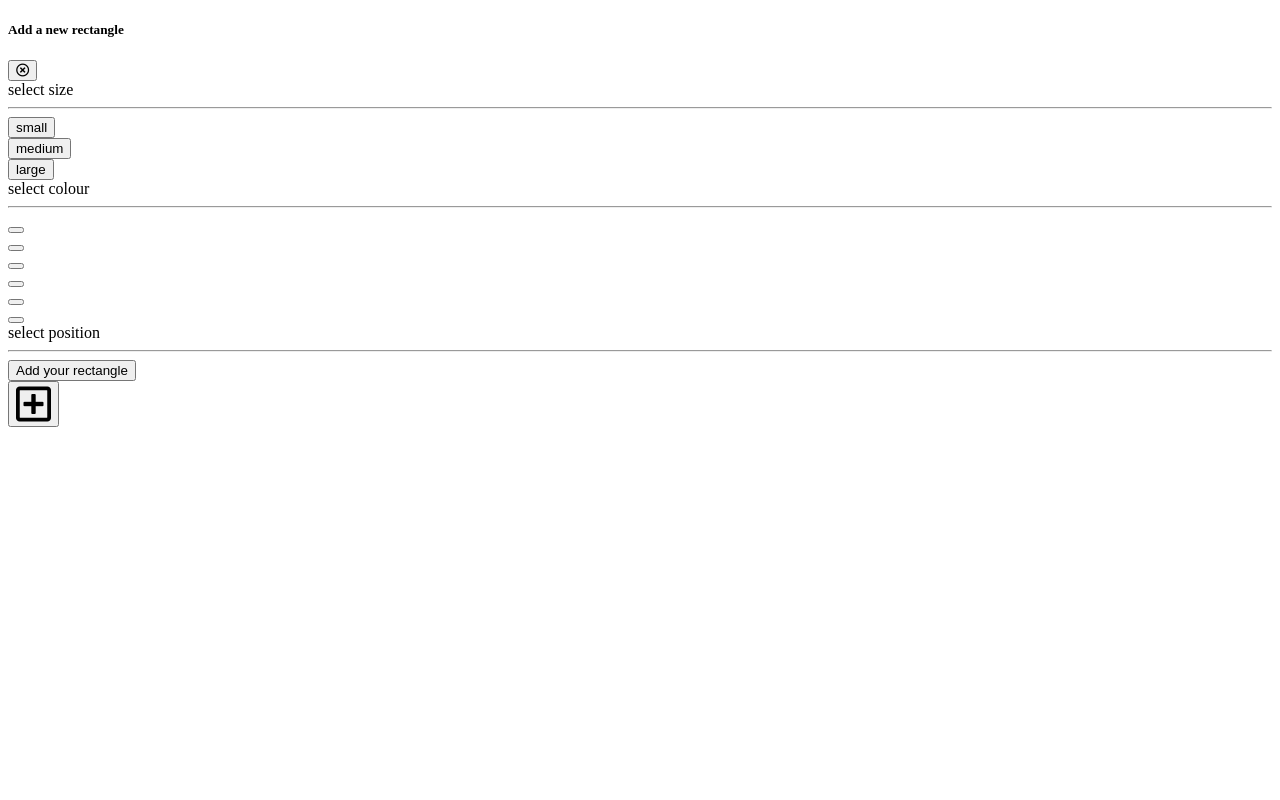
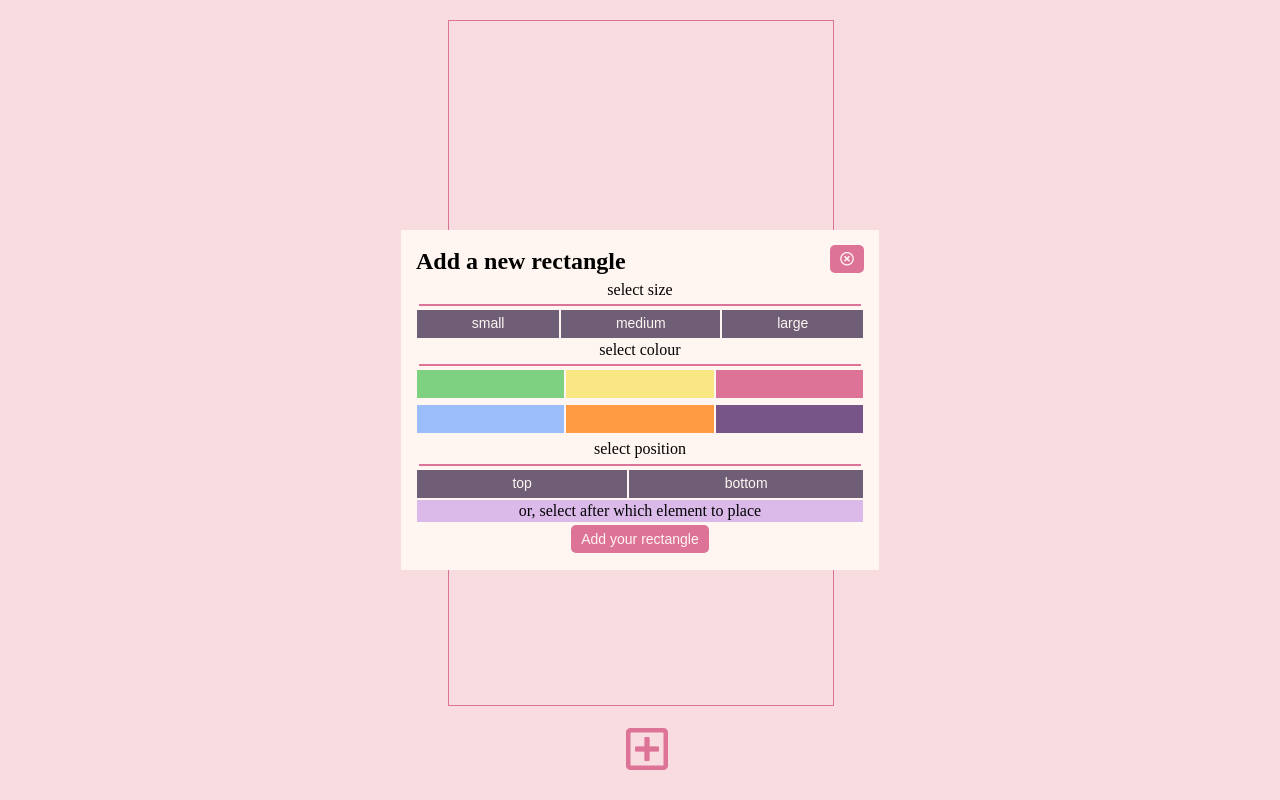
Before and after one commit to agkoryl/color-rectangles, a PHP site: page / in a window 1280 px wide. Run offline with PHP 8.4, Linux system fonts and the light colour scheme; some libraries are stand-ins or nearby versions.

Commit message:
Modal almost finished

```diff
--- a/index.html
+++ b/index.html
@@ -5,7 +5,7 @@
     <meta http-equiv="X-UA-Compatible" content="IE=edge" />
     <title>Colourful rectangles</title>
     <meta name="viewport" content="width=device-width, initial-scale=1" />
-    <link rel="stylesheet" type="text/css" media="screen" href="copy.css" />
+    <link rel="stylesheet" type="text/css" media="screen" href="style.css" />
     <link rel="stylesheet"
       href="https://use.fontawesome.com/releases/v5.6.1/css/all.css"
       integrity="sha384-gfdkjb5BdAXd+lj+gudLWI+BXq4IuLW5IT+brZEZsLFm++aCMlF1V92rMkPaX4PP"
@@ -52,13 +52,22 @@
             <div>
               <label>select position</label>
               <hr>
+              <div class="position-row">
+              <div><button class="position-select-button">top</button></div>
+              <div><button class="position-select-button">bottom</button></div>
+              </div>
+              <div class="position-row">
+              <div class="position-rectangles-container">
+              <p>or, select after which element to place</p>
+              </div>
+              </div>
+               </div>
                 <div class="modal-footer">
                   <button class="create-rectangle-button">
                     Add your rectangle
                   </button>
                 </div>
               </form>
-            </div>
           </div>
         </div>
       </div>
--- a/style.css
+++ b/style.css
@@ -17,7 +17,7 @@
   width: auto;
   border: none;
   text-align: center;
-      font-size: 16px;
+  font-size: 14px;
   background-color: #dd7396;
   padding: 5px 10px;
   border-radius: 5px;
@@ -109,7 +109,7 @@
 }
 
 .square-orange {
-    background-color: #FF9B42;
+  background-color: #ff9b42;
 }
 
 .square-yellow {
@@ -177,7 +177,7 @@
 }
 
 .size-select-button {
-      background-color: #6F5E76;
+  background-color: #6f5e76;
   padding: 2px 3px;
   border-radius: 0;
   width: 100%;
@@ -198,3 +198,28 @@
   border-radius: 0;
   width: 100%;
 }
+
+.position-row {
+  display: flex;
+  flex-direction: row;
+}
+
+.position-row > div {
+  flex-grow: 1;
+  margin: 1px;
+}
+
+.position-select-button {
+  background-color: #6f5e76;
+  padding: 2px 3px;
+  border-radius: 0;
+  width: 100%;
+}
+
+.position-rectangles-container {
+  background-color: rgb(219, 185, 233);
+}
+
+.modal-footer {
+  margin: 2px;
+}
```
Lines whose indentation alone changed are shown as unchanged.
